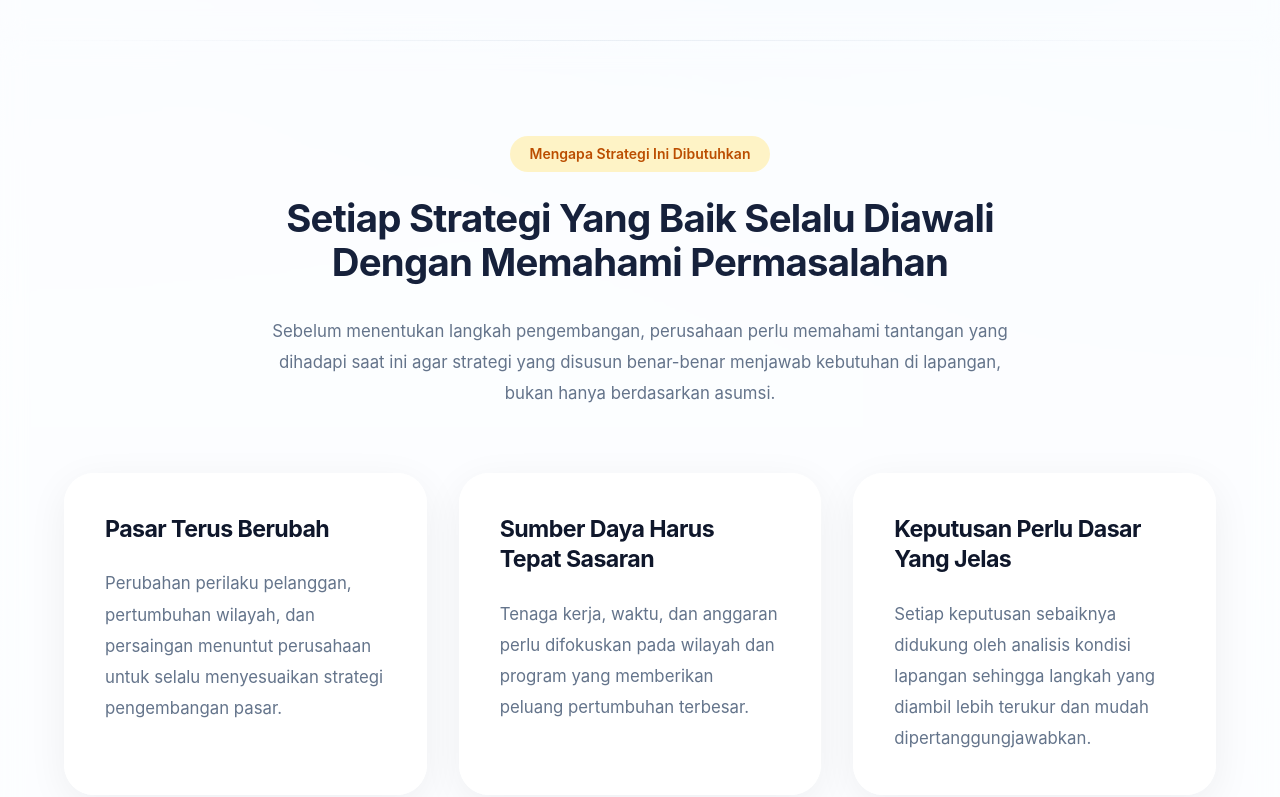
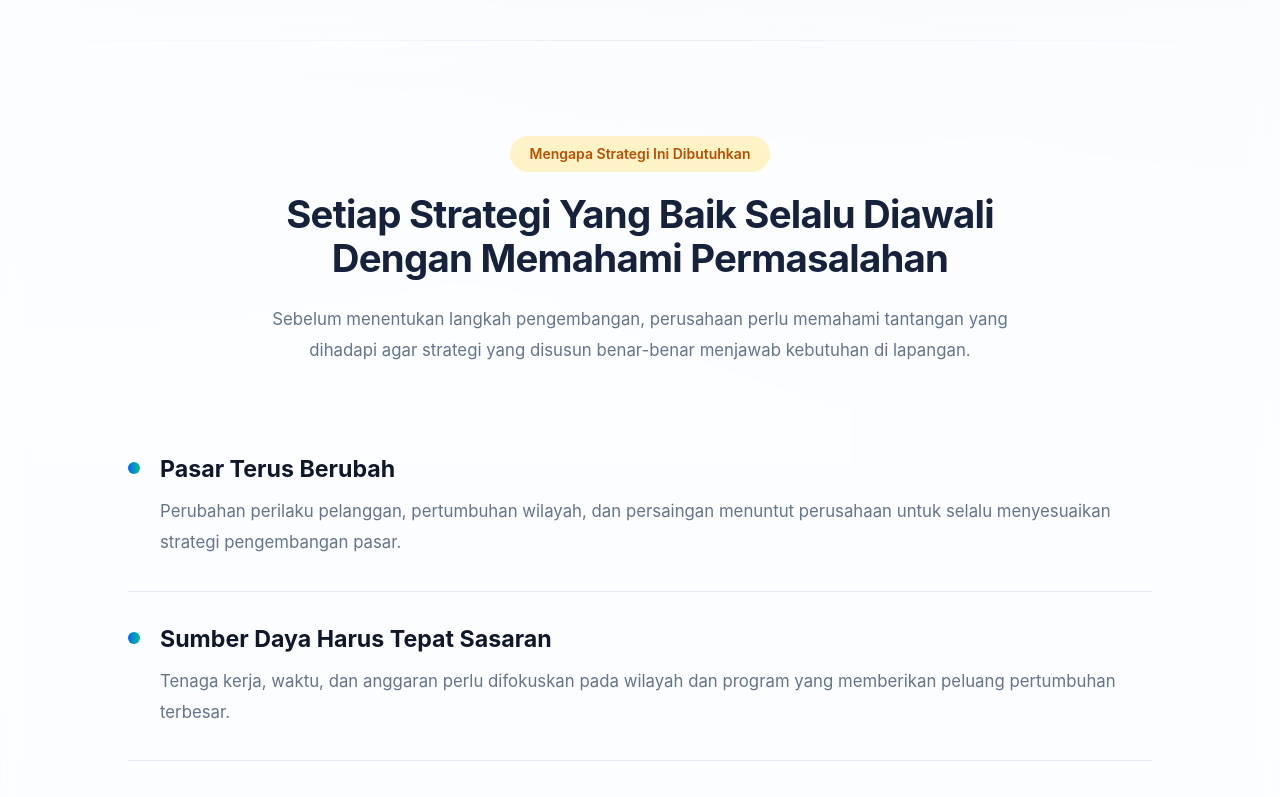
Before and after one commit to dawudsw0491-cell/market-strategy-presentation, a Next.js app: page / in a window 1280 px wide. Shown: the part 2020-2817 px from the top of the page. Built offline with nearby package versions, Linux system fonts and the light colour scheme.

Commit message:
style: improve visual rhythm for strategy rationale

```diff
--- a/components/sections/why-this-strategy.tsx
+++ b/components/sections/why-this-strategy.tsx
@@ -1,4 +1,3 @@
-import Card from "@/components/ui/card";
 import Container from "@/components/ui/container";
 import Section from "@/components/ui/section";
 
@@ -24,43 +23,55 @@ export default function WhyThisStrategy() {
   return (
     <Section background="white">
       <Container>
-        <div className="mx-auto mb-16 max-w-3xl text-center">
+        <div className="mx-auto mb-14 max-w-3xl text-center">
           <span className="inline-flex rounded-full bg-amber-100 px-5 py-2 text-sm font-semibold text-amber-700">
             Mengapa Strategi Ini Dibutuhkan
           </span>
 
-          <h2 className="mt-6">
+          <h2 className="mt-5">
             Setiap Strategi Yang Baik Selalu Diawali Dengan Memahami Permasalahan
           </h2>
 
-          <p className="mt-8 text-lg text-slate-600">
+          <p className="mt-6 text-lg leading-8 text-slate-600">
             Sebelum menentukan langkah pengembangan, perusahaan perlu memahami
-            tantangan yang dihadapi saat ini agar strategi yang disusun benar-benar
-            menjawab kebutuhan di lapangan, bukan hanya berdasarkan asumsi.
+            tantangan yang dihadapi agar strategi yang disusun benar-benar
+            menjawab kebutuhan di lapangan.
           </p>
         </div>
 
-        <div className="grid gap-8 lg:grid-cols-3">
-          {reasons.map((item) => (
-            <Card
+        <div className="mx-auto max-w-5xl">
+          {reasons.map((item, index) => (
+            <div
               key={item.title}
-              title={item.title}
+              className={`flex gap-5 py-8 ${
+                index !== reasons.length - 1
+                  ? "border-b border-slate-200"
+                  : ""
+              }`}
             >
-              <p className="leading-8 text-slate-600">
-                {item.description}
-              </p>
-            </Card>
+              <div className="mt-2 h-3 w-3 shrink-0 rounded-full bg-gradient-to-r from-blue-600 to-emerald-500" />
+
+              <div>
+                <h3 className="text-xl font-semibold text-slate-900">
+                  {item.title}
+                </h3>
+
+                <p className="mt-3 leading-8 text-slate-600">
+                  {item.description}
+                </p>
+              </div>
+            </div>
           ))}
         </div>
 
-        <div className="mt-16 rounded-3xl border border-blue-100 bg-blue-50 p-8 lg:p-10">
-          <h3 className="text-2xl font-bold text-slate-900">
+        <div className="mt-14 rounded-3xl border border-blue-100 bg-blue-50/70 p-7 lg:p-9">
+          <h3 className="text-xl font-semibold text-slate-900">
             Kesimpulan
           </h3>
 
           <p className="mt-4 leading-8 text-slate-700">
             Strategi pengembangan pasar bukan hanya tentang memperluas wilayah,
-            tetapi tentang menentukan prioritas yang tepat, memanfaatkan sumber
+            tetapi juga menentukan prioritas yang tepat, memanfaatkan sumber
             daya secara efektif, dan menjalankan program yang memberikan dampak
             nyata bagi pertumbuhan perusahaan.
           </p>
```
